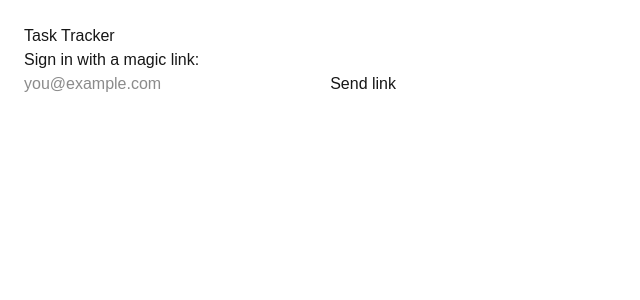
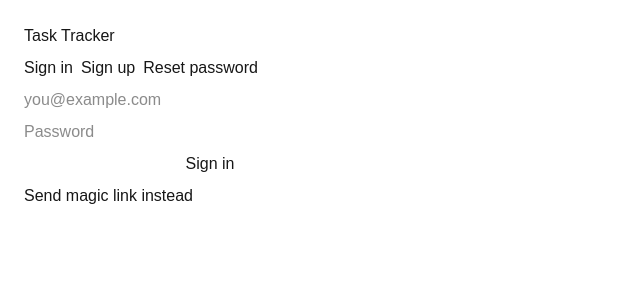
Before and after one commit to maheshwvr/task-tracker, a Next.js app: page / in a window 1280 px wide. Shown: the top 300 px of the page, without its empty margins (0-640 px from the left). Built offline with nearby package versions, Linux system fonts and the light colour scheme; no server answers.

Commit message:
feat: auth with email + password

```diff
--- /dev/null
+++ b/src/app/auth/callback/page.tsx
@@ -0,0 +1,36 @@
+'use client';
+import { useEffect, useState } from 'react';
+import { supabase } from '@/lib/supabaseClient';
+
+export default function ResetPasswordPage() {
+  const [ready, setReady] = useState(false);
+  const [pwd, setPwd] = useState('');
+  const [msg, setMsg] = useState<string | null>(null);
+
+  useEffect(() => {
+    // When user lands here from email, Supabase sets a recovery session
+    (async () => {
+      const { data } = await supabase.auth.getSession();
+      setReady(true);
+      if (!data.session) setMsg('No active password reset session.');
+    })();
+  }, []);
+
+  async function updatePwd(e: React.FormEvent) {
+    e.preventDefault();
+    const { error } = await supabase.auth.updateUser({ password: pwd });
+    setMsg(error ? `Error: ${error.message}` : 'Password updated. You can close this tab.');
+  }
+
+  if (!ready) return <p>Loading…</p>;
+  return (
+    <section style={{ padding:24 }}>
+      <h2>Set a new password</h2>
+      <form onSubmit={updatePwd} style={{ display:'grid', gap:8, maxWidth:320 }}>
+        <input type="password" value={pwd} onChange={e=>setPwd(e.target.value)} required />
+        <button type="submit" style={{ cursor: 'pointer' }}>Update password</button>
+      </form>
+      {msg && <p style={{ marginTop:8 }}>{msg}</p>}
+    </section>
+  );
+}
--- a/src/components/AuthGate.tsx
+++ b/src/components/AuthGate.tsx
@@ -1,93 +1,113 @@
 'use client';
-
 import { useEffect, useState } from 'react';
 import { supabase } from '@/lib/supabaseClient';
+import ResetPasswordPage from '@/app/auth/callback/page';
 
 type Props = { children: React.ReactNode };
 
 export default function AuthGate({ children }: Props) {
-  const [email, setEmail] = useState('');
-  const [sending, setSending] = useState(false);
-  const [message, setMessage] = useState<string | null>(null);
   const [sessionReady, setSessionReady] = useState(false);
   const [isAuthed, setIsAuthed] = useState(false);
 
-  // On mount, check for a session and subscribe to changes
+  // form state
+  const [mode, setMode] = useState<'signin' | 'signup'>('signin');
+  const [email, setEmail] = useState('');
+  const [password, setPassword] = useState('');
+  const [sending, setSending] = useState(false);
+  const [msg, setMsg] = useState<string | null>(null);
+
   useEffect(() => {
     let mounted = true;
-
     (async () => {
       const { data } = await supabase.auth.getSession();
       if (!mounted) return;
       setIsAuthed(!!data.session);
       setSessionReady(true);
     })();
-
-    const { data: sub } = supabase.auth.onAuthStateChange((_event, session) => {
+    const { data: sub } = supabase.auth.onAuthStateChange((_evt, session) => {
       setIsAuthed(!!session);
     });
-
-    return () => {
-      mounted = false;
-      sub.subscription.unsubscribe();
-    };
+    return () => { mounted = false; sub.subscription.unsubscribe(); };
   }, []);
 
-  async function signInWithMagicLink(e: React.FormEvent) {
+  async function handleSignUp(e: React.FormEvent) {
     e.preventDefault();
+    setSending(true); setMsg(null);
+    const { error } = await supabase.auth.signUp({ email, password });
+    setSending(false);
+    setMsg(error ? `Error: ${error.message}` :
+      'Signed up! Please check your email.');
+  }
+
+  async function handleSignIn(e: React.FormEvent) {
+    e.preventDefault();
+    setSending(true); setMsg(null);
+    const { error } = await supabase.auth.signInWithPassword({ email, password });
+    setSending(false);
+    if (error) setMsg(`Error: ${error.message}`);
+  }
+
+    async function handleResetPassword(e?: React.FormEvent) {
+    if (e) e.preventDefault();
     setSending(true);
-    setMessage(null);
-    const { error } = await supabase.auth.signInWithOtp({
-      email,
-      options: {
-        emailRedirectTo: typeof window !== 'undefined' ? window.location.origin : undefined,
-      },
+    setMsg(null);
+    const { error } = await supabase.auth.resetPasswordForEmail(email, {
+        redirectTo: `${window.location.origin}/auth/callback`,
     });
     setSending(false);
-    if (error) {
-      setMessage(`Error: ${error.message}`);
-    } else {
-      setMessage('Check your email for a magic sign-in link.');
+    setMsg(error ? `Error: ${error.message}` : 'Password reset email sent. Check your inbox.');
     }
-  }
 
-  async function signOut() {
-    await supabase.auth.signOut();
-  }
 
-  if (!sessionReady) {
-    return <p style={{ padding: 24, fontFamily: 'sans-serif' }}>Loading…</p>;
-  }
+  async function signOut() { await supabase.auth.signOut(); }
+
+  if (!sessionReady) return <p style={{ padding:24 }}>Loading…</p>;
 
   if (!isAuthed) {
     return (
-      <section style={{ padding: 24, maxWidth: 420, fontFamily: 'sans-serif' }}>
+      <section style={{ padding:24, maxWidth:420 }}>
         <h1>Task Tracker</h1>
-        <p>Sign in with a magic link:</p>
-        <form onSubmit={signInWithMagicLink} style={{ display: 'flex', gap: 8 }}>
-          <input
-            type="email"
-            placeholder="you@example.com"
-            value={email}
-            onChange={(e) => setEmail(e.target.value)}
-            required
-            style={{ flex: 1 }}
-          />
-          <button disabled={sending} type="submit">
-            {sending ? 'Sending…' : 'Send link'}
+
+        {/* Mode switch */}
+        <div style={{ display:'flex', gap:8, margin:'8px 0' }}>
+          <button onClick={() => setMode('signin')} disabled={mode==='signin'} style = {{ cursor: 'pointer' }}>Sign in</button>
+          <button onClick={() => setMode('signup')} disabled={mode==='signup'} style = {{ cursor: 'pointer' }}>Sign up</button>
+          <button onClick={handleResetPassword} style={{ cursor: 'pointer' }}>Reset password</button>
+        </div>
+
+        {/* Email/password form */}
+        <form onSubmit={mode==='signin' ? handleSignIn : handleSignUp}
+              style={{ display:'grid', gap:8 }}>
+          <input type="email" placeholder="you@example.com"
+                 value={email} onChange={e=>setEmail(e.target.value)} required />
+          <input type="password" placeholder="Password"
+                 value={password} onChange={e=>setPassword(e.target.value)} required />
+          <button disabled={sending} type="submit" style = {{ cursor: 'pointer' }}>
+            {sending ? 'Working…' : mode==='signin' ? 'Sign in' : 'Create account'}
           </button>
         </form>
-        {message && <p style={{ marginTop: 8 }}>{message}</p>}
+
+        {/* Optional: magic link button can coexist */}
+        <form onSubmit={async e => {
+          e.preventDefault(); setSending(true); setMsg(null);
+          const { error } = await supabase.auth.signInWithOtp({
+            email, options:{ emailRedirectTo: window.location.origin }
+          });
+          setSending(false); setMsg(error ? `Error: ${error.message}` : 'Magic link sent!');
+        }} style={{ marginTop:8 }}>
+          <button type="submit" style = {{ cursor: 'pointer' }}>Send magic link instead</button>
+        </form>
+
+        {msg && <p style={{ marginTop:8 }}>{msg}</p>}
       </section>
     );
   }
 
-  // Signed in → show child app + a simple sign-out
   return (
-    <div style={{ fontFamily: 'sans-serif' }}>
-      <header style={{ display: 'flex', justifyContent: 'space-between', padding: 16 }}>
+    <div>
+      <header style={{ display:'flex', justifyContent:'space-between', padding:16 }}>
         <strong>Task Tracker</strong>
-        <button onClick={signOut}>Sign out</button>
+        <button onClick={signOut} style = {{ cursor: 'pointer' }}>Sign out</button>
       </header>
       {children}
     </div>
--- a/src/components/TaskApp.tsx
+++ b/src/components/TaskApp.tsx
@@ -242,9 +242,7 @@ export default function TaskApp() {
 
             <button
             onClick={cancelEdit}
-            style = {{
-              cursor: 'pointer'
-            }}
+            style = {{ cursor: 'pointer' }}
             >
               Cancel
             </button>
```
